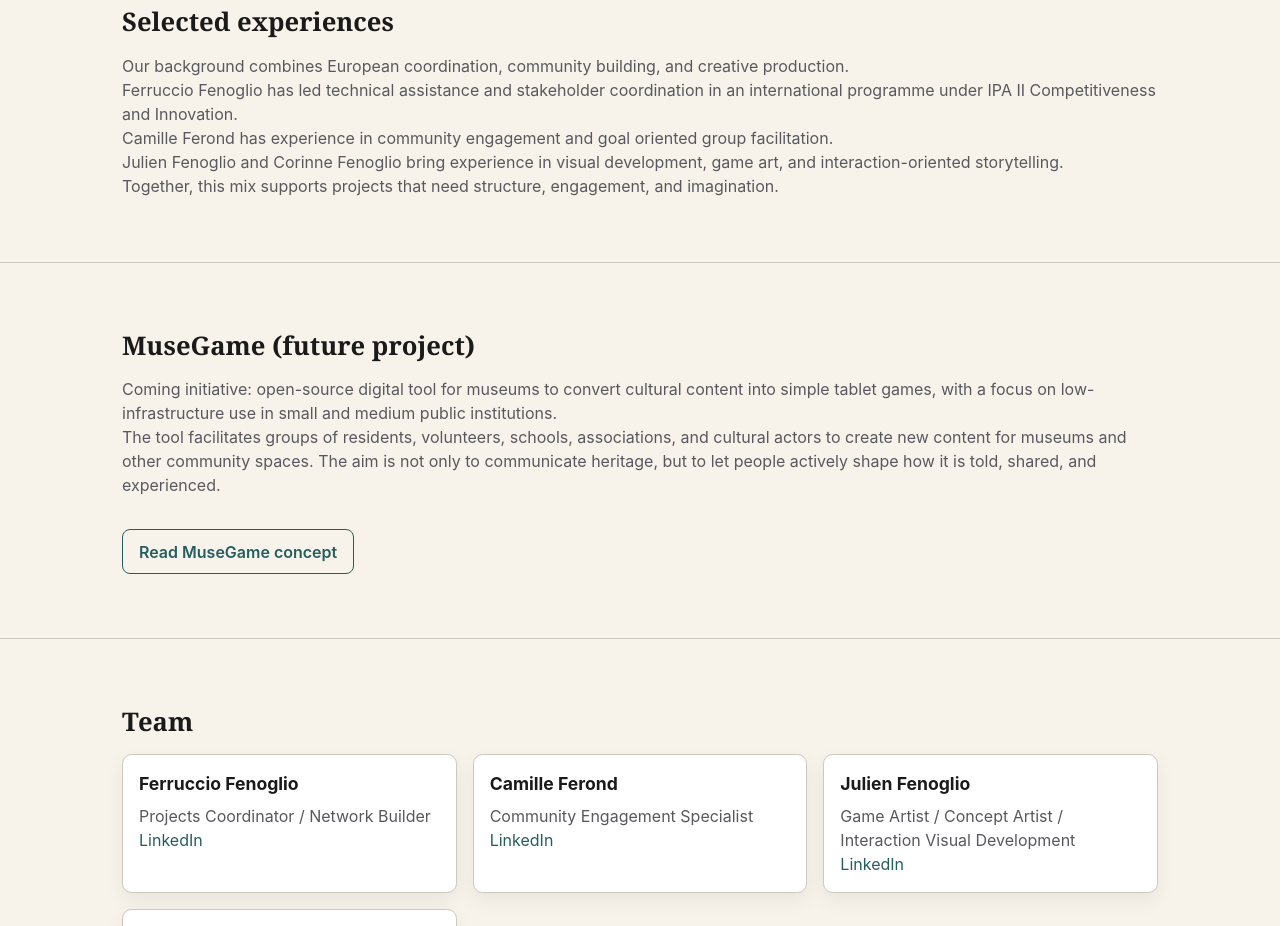
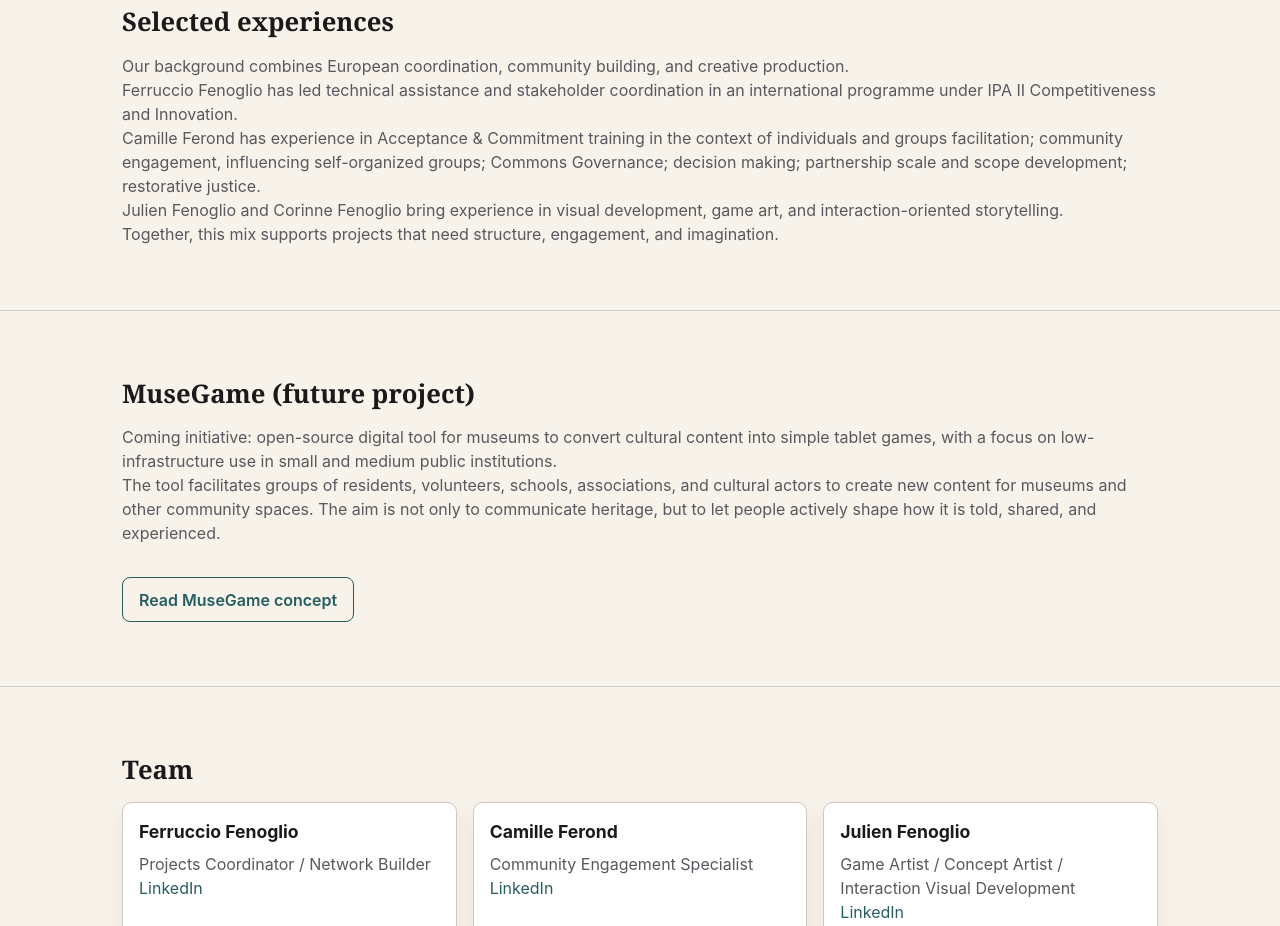
Before and after one commit to Montiglio/fenoglio-org, a plain HTML site: page index.html in a window 1280 px wide. Shown: the part 1458-2384 px from the top of the page. Drawn offline with Linux system fonts and the light colour scheme.

Commit message:
changed camille

```diff
--- a/index.html
+++ b/index.html
@@ -91,7 +91,7 @@
         <h2 id="experience">Selected experiences</h2>
         <p>Our background combines European coordination, community building, and creative production.</p>
         <p>Ferruccio Fenoglio has led technical assistance and stakeholder coordination in an international programme under IPA II Competitiveness and Innovation.</p>
-        <p>Camille Ferond has experience in community engagement and goal oriented group facilitation.</p>
+        <p>Camille Ferond has experience in Acceptance & Commitment training in the context of individuals and groups facilitation; community engagement, influencing self-organized groups; Commons Governance; decision making; partnership scale and scope development; restorative justice.</p>
         <p>Julien Fenoglio and Corinne Fenoglio bring experience in visual development, game art, and interaction-oriented storytelling.</p>
         <p>Together, this mix supports projects that need structure, engagement, and imagination.</p>
       </div>
```
